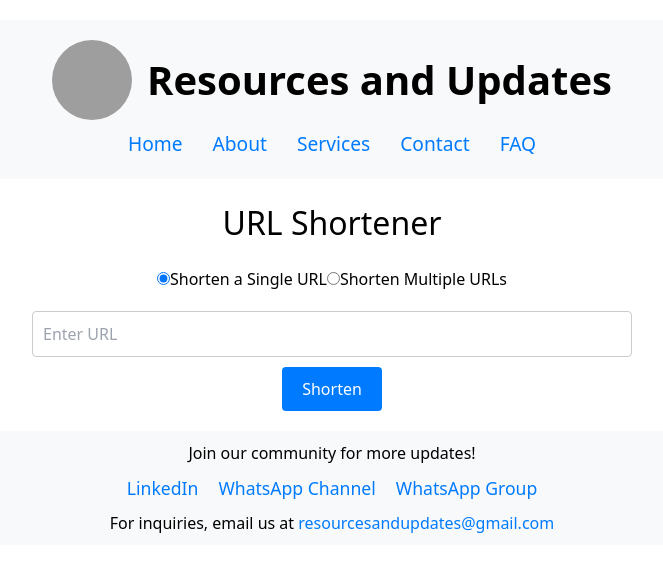
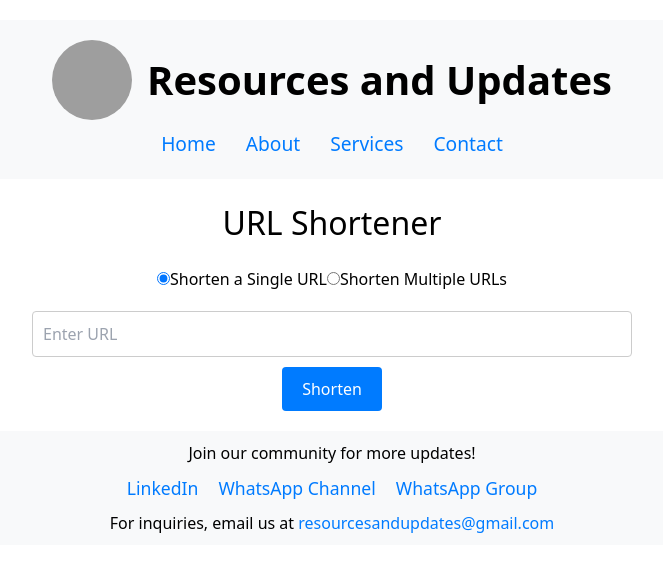
Before and after one commit to rohit-ayadav/ResourcesandUpdates, a Next.js app: page /shortURL in a window 1280 px wide. Shown: the top 572 px of the page, without its empty margins (308-971 px from the left). Built offline with nearby package versions, Linux system fonts and the light colour scheme; grey boxes are pictures that could not be loaded.

Commit message:
chore: Remove unnecessary FAQ link from navigation bar

```diff
--- a/src/app/shortURL/page.tsx
+++ b/src/app/shortURL/page.tsx
@@ -126,8 +126,7 @@ export default function ShortenPage() {
                     <a href="https://resourcesandcarrier.online/#about" style={navLinkStyle}>About</a>
                     <a href="https://resourcesandcarrier.online/#services" style={navLinkStyle}>Services</a>
                     <a href="https://resourcesandcarrier.online/#contact" style={navLinkStyle}>Contact</a>
-                    <a href="https://resourcesandcarrier.online/#faq" style={navLinkStyle}>FAQ</a>
-                </nav>
+                   </nav>
             </header>
 
             <main style={mainContentStyle}>
```
